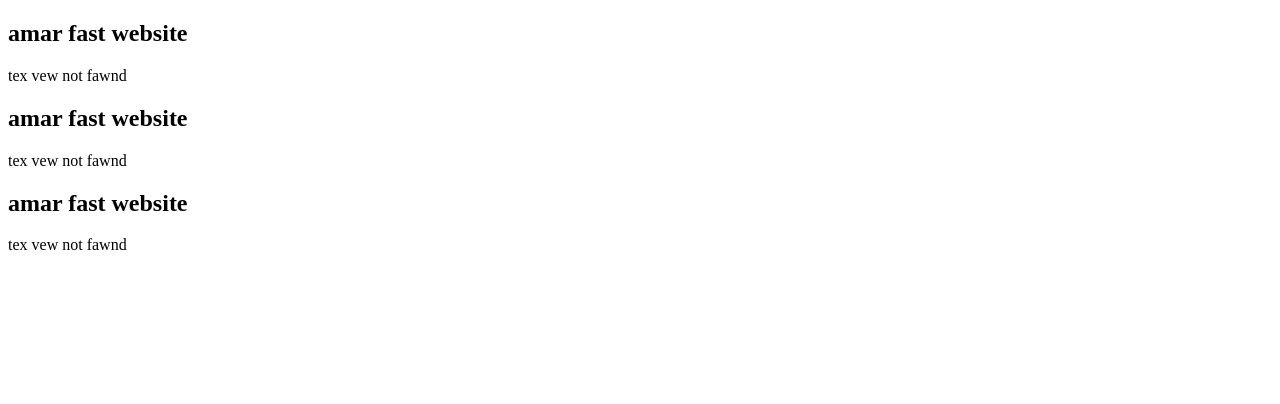
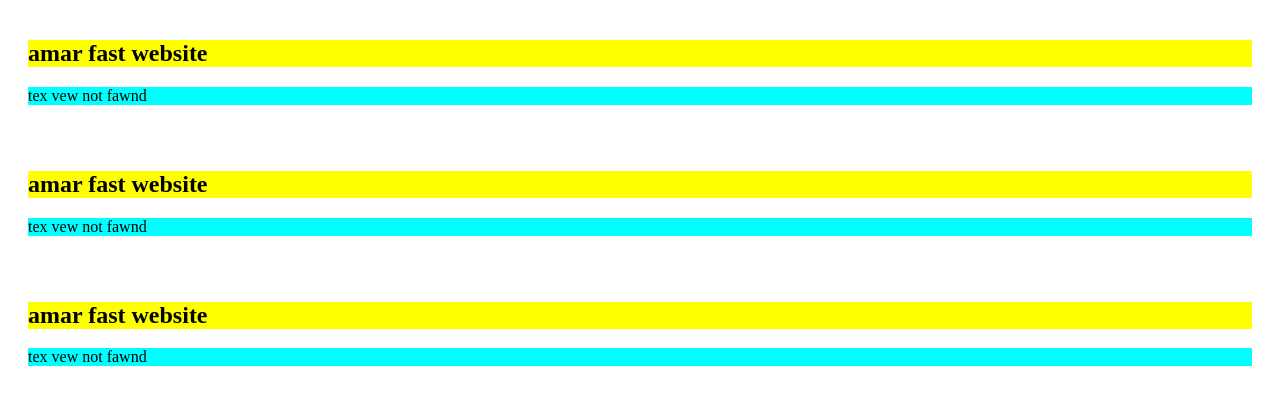
Before and after one commit to rakibahmedgit/fastfrojet, a plain HTML site: page index.html in a window 1280 px wide. Drawn offline with Linux system fonts and the light colour scheme.

Commit message:
test css

```diff
--- a/index.html
+++ b/index.html
@@ -4,6 +4,24 @@
     <meta charset="UTF-8">
     <meta name="viewport" content="width=device-width, initial-scale=1.0">
     <title>Document</title>
+    <style>
+p{
+
+    background-color: aqua;
+}
+h2{
+
+background-color: yellow;
+
+}
+div{
+border-radius: 10px ;
+    margin: 10px ;
+    padding: 10px;
+}
+
+
+    </style>
 </head>
 <body>
    <div>
```
